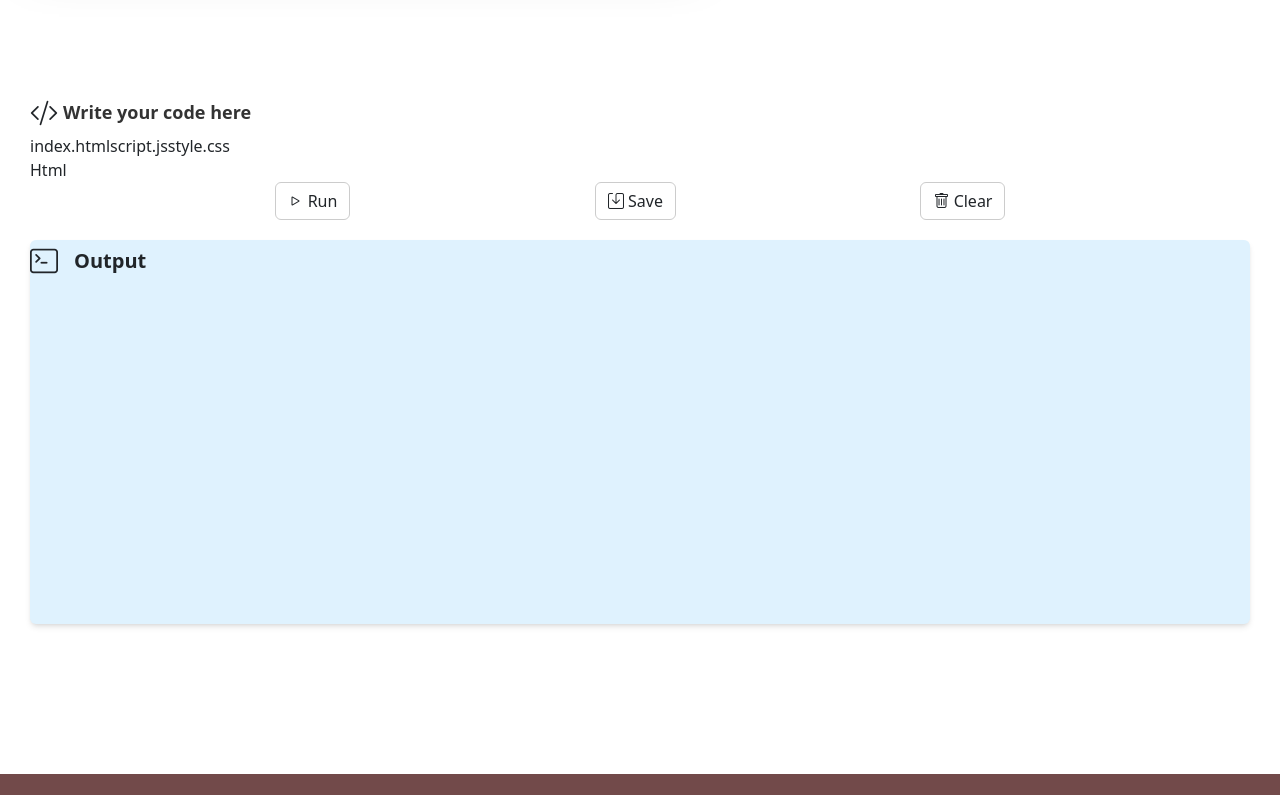
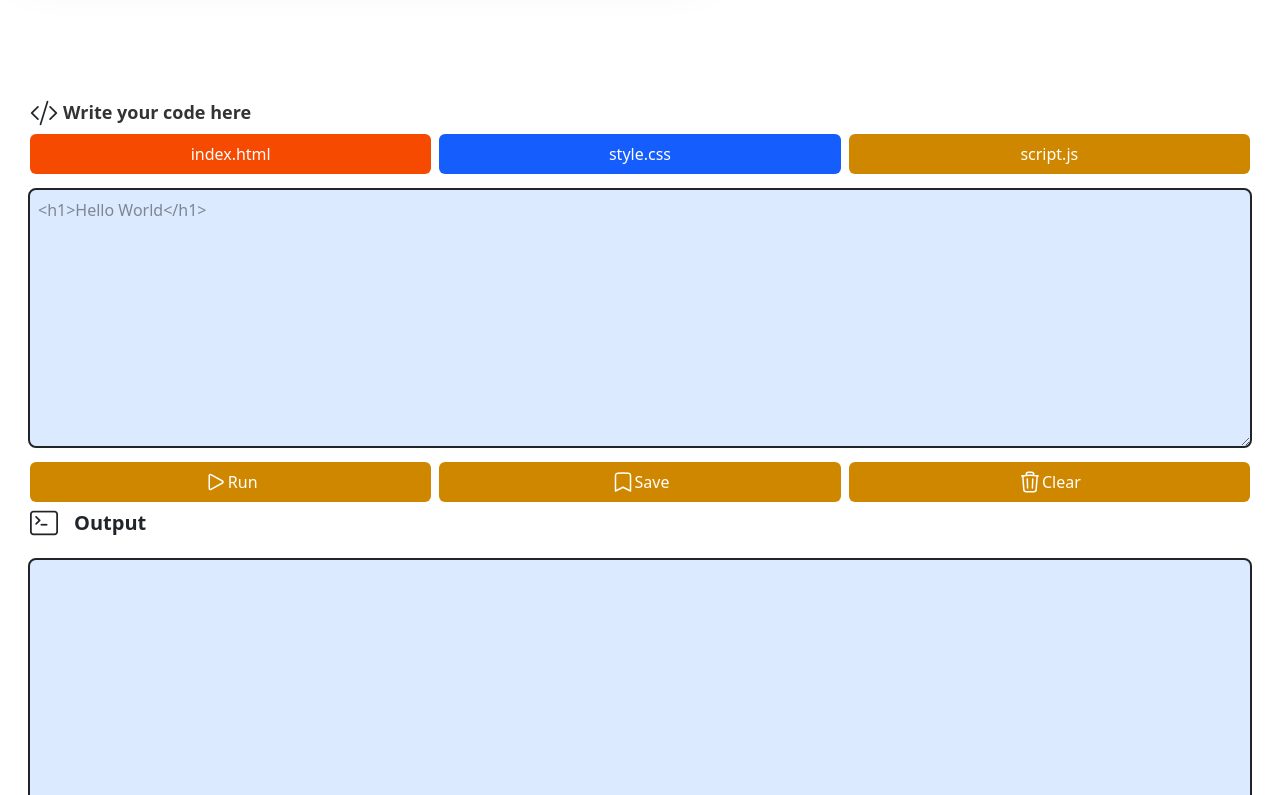
Before and after one commit to marstrx/js-Compiler, a React (Vite) app: page /#/ in a window 1280 px wide. Shown: the part 600-1395 px from the top of the page. Built offline with nearby package versions, Linux system fonts and the light colour scheme.

Commit message:
i fix somthing

```diff
--- a/src/App.css
+++ b/src/App.css
@@ -15,4 +15,3 @@
 .main-content {
   flex: 1;
 } */
-/*  */
--- a/src/main.jsx
+++ b/src/main.jsx
@@ -9,5 +9,5 @@ import 'bootstrap-icons/font/bootstrap-icons.css'
 createRoot(document.getElementById('root')).render(
   <StrictMode>
     <App />
-  </StrictMode>,
+  </StrictMode>
 )
--- a/src/pages/ActionsBtn/ActionsBtn.jsx
+++ b/src/pages/ActionsBtn/ActionsBtn.jsx
@@ -3,10 +3,22 @@ import React from 'react'
 function ActionsBtn() {
   return (
     <>
-    <div className='inputSectionforCodeBtns'>
-        <button className='btn '><i class="bi bi-play"></i> Run</button>
-        <button className='btn'><i class="bi bi-save"></i> Save</button>
-        <button className='btn'><i class="bi bi-trash"></i> Clear</button>
+    <div className='flex gap-2'>
+        <button className='flex-1 bg-yellow-600 text-white py-2 rounded font-mono flex items-center justify-center'>
+          <svg xmlns="http://www.w3.org/2000/svg" fill="none" viewBox="0 0 24 24" strokeWidth={1.5} stroke="currentColor" className="size-6">
+            <path strokeLinecap="round" strokeLinejoin="round" d="M5.25 5.653c0-.856.917-1.398 1.667-.986l11.54 6.347a1.125 1.125 0 0 1 0 1.972l-11.54 6.347a1.125 1.125 0 0 1-1.667-.986V5.653Z" />
+          </svg>
+ Run</button>
+        <button className='flex-1 bg-yellow-600 text-white py-2 rounded font-mono flex items-center justify-center'>
+          <svg xmlns="http://www.w3.org/2000/svg" fill="none" viewBox="0 0 24 24" strokeWidth={1.5} stroke="currentColor" className="size-6">
+            <path strokeLinecap="round" strokeLinejoin="round" d="M17.593 3.322c1.1.128 1.907 1.077 1.907 2.185V21L12 17.25 4.5 21V5.507c0-1.108.806-2.057 1.907-2.185a48.507 48.507 0 0 1 11.186 0Z" />
+          </svg>
+           Save</button>
+        <button className='flex-1 bg-yellow-600 text-white py-2 rounded font-mono flex items-center justify-center'>
+          <svg xmlns="http://www.w3.org/2000/svg" fill="none" viewBox="0 0 24 24" strokeWidth={1.5} stroke="currentColor" className="size-6">
+            <path strokeLinecap="round" strokeLinejoin="round" d="m14.74 9-.346 9m-4.788 0L9.26 9m9.968-3.21c.342.052.682.107 1.022.166m-1.022-.165L18.16 19.673a2.25 2.25 0 0 1-2.244 2.077H8.084a2.25 2.25 0 0 1-2.244-2.077L4.772 5.79m14.456 0a48.108 48.108 0 0 0-3.478-.397m-12 .562c.34-.059.68-.114 1.022-.165m0 0a48.11 48.11 0 0 1 3.478-.397m7.5 0v-.916c0-1.18-.91-2.164-2.09-2.201a51.964 51.964 0 0 0-3.32 0c-1.18.037-2.09 1.022-2.09 2.201v.916m7.5 0a48.667 48.667 0 0 0-7.5 0" />
+          </svg>
+           Clear</button>
     </div>
     </>
   )
--- a/src/pages/Content.jsx
+++ b/src/pages/Content/Content.jsx
@@ -1,10 +1,10 @@
 import React, { useState } from 'react';
 import './Content.css';
-import Css from './FilesType/Css/Css';
-import Script from './FilesType/Script/Script';
-import Html from './FilesType/Html/Html';
-import Output from './Output/Output';
-import ActionsBtn from './ActionsBtn/ActionsBtn';
+import Css from '../FilesType/Css/Css';
+import Script from '../FilesType/Script/Script';
+import Html from '../FilesType/Html/Html';
+import Output from '../Output/Output';
+import ActionsBtn from '../ActionsBtn/ActionsBtn';
 
 function Content() {
     const [showHtml, setShowHtml] = React.useState(true);
@@ -61,18 +61,17 @@ function Content() {
                 <div><i class="bi bi-code-slash fs-3"></i></div>
                 <div><label htmlFor="inputText">Write your code here</label></div>
             </div>
-            <div>
-                <button onClick={handleShowHtml}>index.html</button>
-                <button onClick={handleShowJs}>script.js</button>
-                <button onClick={handleShowCSs}>style.css</button>
+            <div className='flex gap-2 w-full'>
+                <button className='flex-1 bg-orange-600 text-white py-2 rounded font-mono' onClick={handleShowHtml}>index.html</button>
+                <button className='flex-1 bg-blue-600 text-white py-2 rounded font-mono' onClick={handleShowCSs}>style.css</button>
+                <button className='flex-1 bg-yellow-600 text-white py-2 rounded font-mono' onClick={handleShowJs}>script.js</button>
             </div>
             {showHtml && <Html />}
             {showCSs && <Css />}
             {showJs && <Script />}
-            {/* <textarea ref={inputRef} id="inputText" className='inputText' placeholder='<h1>Hello World</h1>'></textarea> */}
             <ActionsBtn/>
         </div>
-        {/* output */}
+        {/* output components*/}
         <Output/>
     </div>
   )
--- a/src/pages/FilesType/Css/Css.jsx
+++ b/src/pages/FilesType/Css/Css.jsx
@@ -1,9 +1,11 @@
 import React from 'react'
-import "../../Content.css"
+
 function Css() {
   return (
     <>
-    <textarea id="inputText" className='inputText' placeholder='<h1>Hello World</h1>'></textarea>
+    <div className='flex flex-col'>
+        <textarea id="inputText" className='h-64 bg-blue-100 mt-3 mb-3 rounded-2 p-2 border-red-50 outline-2' placeholder='background-color :red;'></textarea>
+    </div>
     </>
   )
 }
--- a/src/pages/FilesType/Html/Html.jsx
+++ b/src/pages/FilesType/Html/Html.jsx
@@ -2,7 +2,11 @@ import React from 'react'
 
 function Html() {
   return (
-    <div>Html</div>
+    <>
+    <div className='flex flex-col'>
+        <textarea id="inputText" className='h-64 bg-blue-100 mt-3 mb-3 rounded-2 p-2 border-red-50 outline-2' placeholder='<h1>Hello World</h1>'></textarea>
+    </div>
+    </>
   )
 }
 
--- a/src/pages/FilesType/Script/Script.jsx
+++ b/src/pages/FilesType/Script/Script.jsx
@@ -2,7 +2,11 @@ import React from 'react'
 
 function Script() {
   return (
-    <div>Script</div>
+    <>
+    <div className='flex flex-col'>
+        <textarea id="inputText" className='h-64 bg-blue-100 mt-3 mb-3 rounded-2 p-2 border-red-50 outline-2' placeholder='alert("hello world")'></textarea>
+    </div>
+    </>
   )
 }
 
--- a/src/pages/Home/Home.jsx
+++ b/src/pages/Home/Home.jsx
@@ -1,7 +1,8 @@
 import React from 'react';
 import homepage from "../../assets/Images/homepage.jpg";
 import { Link } from 'react-router-dom';
-import Content from '../Content';
+import Content from '../Content/Content';
+
 
 export default function Home() {
   return (
--- a/src/pages/Output/Output.jsx
+++ b/src/pages/Output/Output.jsx
@@ -2,12 +2,12 @@ import React from 'react';
 function Output() {
   return (
     <>
-        <div className='flex flex-col bg-sky-100 shadow-md rounded-md h-96'>
+        <div className=''>
             <div className='flex flex-row gap-3 items-center '>
                 <i class="bi bi-terminal fs-3"></i>
                 <label className='text-xl font-bold'>Output</label>
             </div>
-            <iframe className='h-100'></iframe>
+            <iframe className='h-64 bg-blue-100 mt-3 mb-3 rounded-2 p-2 border-red-50 outline-2 w-full'></iframe>
         </div>
     </>
   )
```
Also changed, not shown: src/pages/Content/Content.css (renamed from src/pages/Content.css).
